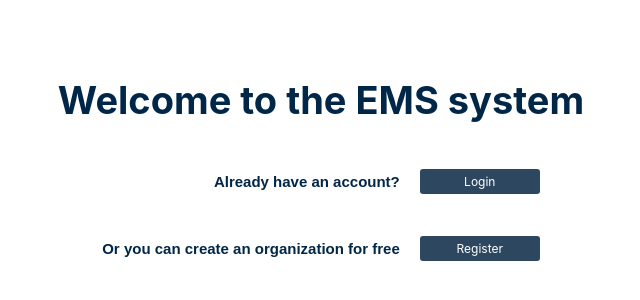
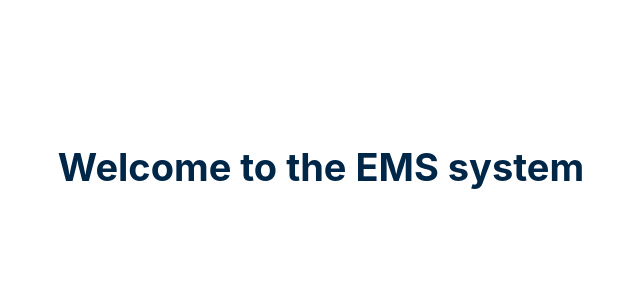
Before and after one commit to Daham2000/ems-fe-com, a React (Create React App) app: page /login in a window 1280 px wide. Shown: the part 188-488 px from the top of the page, without its empty margins (319-959 px from the left). Built offline with nearby package versions, Linux system fonts and the light colour scheme.

Commit message:
React router added

```diff
--- a/package.json
+++ b/package.json
@@ -12,6 +12,7 @@
     "@types/react-dom": "^18.0.10",
     "react": "^18.2.0",
     "react-dom": "^18.2.0",
+    "react-router-dom": "^6.8.1",
     "react-scripts": "5.0.1",
     "typescript": "^4.9.5",
     "web-vitals": "^2.1.4"
--- a/src/Views/App.tsx
+++ b/src/Views/App.tsx
@@ -1,10 +1,11 @@
 import '../Styles/App.css';
 import OpeningView from './opening-view';
+import RouterComponent from './router-component';
 
 function App() {
   return (
     <div className="App">
-      <OpeningView/>
+      <RouterComponent />
     </div>
   );
 }
--- /dev/null
+++ b/src/Views/Auth/login-component.tsx
@@ -0,0 +1,10 @@
+const LoginComponent = () => {
+    return <div>
+        <div className="bg-color-white d-flex d-flex-column justify-content-center align-item-center" style={{ height: '84vh' }}>
+            <h5 className="topic-font topic-color font-size-50" style={{ fontSize: '38px', marginBottom: '25px' }}>Welcome to the EMS system</h5>
+
+        </div>
+    </div>
+}
+
+export default LoginComponent;
--- a/src/Views/Shared/button-component.tsx
+++ b/src/Views/Shared/button-component.tsx
@@ -1,6 +1,7 @@
 const ButtonComponent = (props: any) => {
     return <div style={{ padding: '10px' }}>
-        <button className="topic-font button-color color-white button-blue-dark" style={{ width: '120px', height: '25px', fontSize: '12px', paddingRight: '20px', paddingLeft: '20px', padding: '3px', borderRadius: '3px' }}>{props.text}</button>
+        <button onClick={props.onClick} className="topic-font button-color color-white button-blue-dark"
+        style={{ width: '120px', height: '25px', fontSize: '12px', paddingRight: '20px', paddingLeft: '20px', padding: '3px', borderRadius: '3px' }}>{props.text}</button>
     </div>
 }
 
--- a/src/Views/opening-view.tsx
+++ b/src/Views/opening-view.tsx
@@ -1,17 +1,23 @@
+import { useNavigate } from "react-router-dom";
 import ButtonComponent from "./Shared/button-component";
 import SubTextComponent from "./Shared/sub-text";
 
 const OpeningView = () => {
-    return <div className="bg-color-white d-flex d-flex-column justify-content-center align-item-center" style={{height: '84vh'}}>
-        <h5 className="topic-font topic-color font-size-50" style={{fontSize: '38px', marginBottom: '25px'}}>Welcome to the EMS system</h5>
+
+    const navigate = useNavigate();
+
+    return <div className="bg-color-white d-flex d-flex-column justify-content-center align-item-center" style={{ height: '84vh' }}>
+        <h5 className="topic-font topic-color font-size-50" style={{ fontSize: '38px', marginBottom: '25px' }}>Welcome to the EMS system</h5>
         <div className="d-flex d-flex-column justify-content-end align-item-end">
             <div className="d-flex d-flex-row justify-content-center align-item-center">
-                <SubTextComponent text="Already have an account?"/>
-                <ButtonComponent text="Login"/>
+                <SubTextComponent text="Already have an account?" />
+                <ButtonComponent text="Login" onClick={() => {
+                    navigate("/login");
+                }} />
             </div>
             <div className="d-flex d-flex-row justify-content-center align-item-center">
-                <SubTextComponent text="Or you can create an organization for free"/>
-                <ButtonComponent text="Register"/>
+                <SubTextComponent text="Or you can create an organization for free" />
+                <ButtonComponent text="Register" />
             </div>
         </div>
     </div>;
--- /dev/null
+++ b/src/Views/router-component.tsx
@@ -0,0 +1,17 @@
+import { Routes, Route } from "react-router-dom";
+import LoginComponent from "./Auth/login-component";
+import OpeningView from "./opening-view";
+import React from 'react';
+
+const RouterComponent = () => {
+    const Loading = () => <p>Loading ...</p>;
+    return (
+        <React.Suspense fallback={<Loading />}>
+            <Routes>
+                <Route path='/' element={<OpeningView />} />
+                <Route path='/login' element={<LoginComponent />} />
+            </Routes>
+        </React.Suspense>
+    );
+}
+export default RouterComponent;
--- a/src/index.tsx
+++ b/src/index.tsx
@@ -3,13 +3,16 @@ import ReactDOM from 'react-dom/client';
 import './index.css';
 import App from './Views/App';
 import reportWebVitals from './reportWebVitals';
+import { BrowserRouter } from 'react-router-dom';
 
 const root = ReactDOM.createRoot(
   document.getElementById('root') as HTMLElement
 );
 root.render(
   <React.StrictMode>
-    <App />
+    <BrowserRouter>
+      <App />
+    </BrowserRouter>
   </React.StrictMode>
 );
 
```
Also changed, not shown: 1 other file (tests, documents, lock files or other folders).
